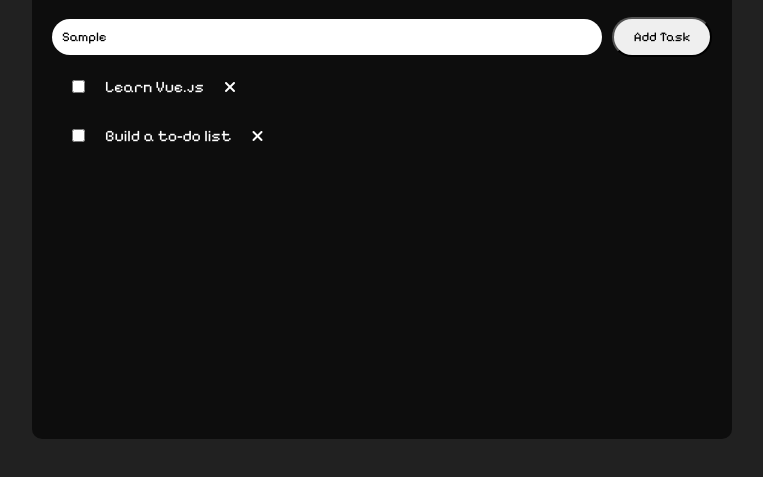
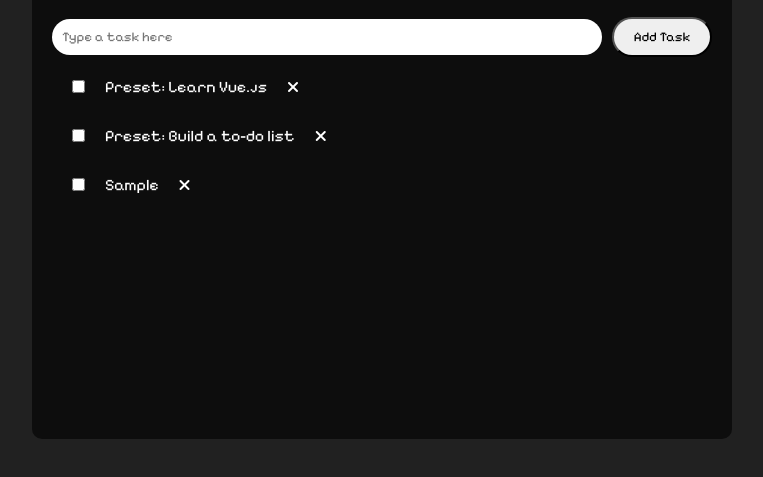
Before and after one commit to salvatorebriga/vue-todolist, a plain HTML site: page index.html in a window 1280 px wide. Both pictures are taken after typing "Sample" into the empty fields and a click on the button "Add Task". Shown: the part 211-688 px from the top of the page, without its empty margins (258-1021 px from the left). Drawn offline with nearby package versions, Linux system fonts and the light colour scheme.

Commit message:
Milestone 3

```diff
--- a/index.html
+++ b/index.html
@@ -27,8 +27,9 @@
             v-model="newTodoText"
             type="text"
             placeholder="Type a task here"
+            @keyup.enter="addItem"
           />
-          <button>Add Task</button>
+          <button @click="addItem">Add Task</button>
         </div>
         <div class="content">
           <ul class="list">
--- a/js/main.js
+++ b/js/main.js
@@ -3,17 +3,25 @@ const { createApp } = Vue;
 createApp({
   data() {
     return {
+      newTodoText: "",
       toDo: [
         {
-          text: "Learn Vue.js",
+          text: "Preset: Learn Vue.js",
           done: false,
         },
         {
-          text: "Build a to-do list",
+          text: "Preset: Build a to-do list",
           done: false,
         },
       ],
     };
   },
-  methods: {},
+  methods: {
+    addItem() {
+      if (this.newTodoText.trim() !== "") {
+        this.toDo.push({ text: this.newTodoText, done: false });
+        this.newTodoText = "";
+      }
+    },
+  },
 }).mount("#app");
```
